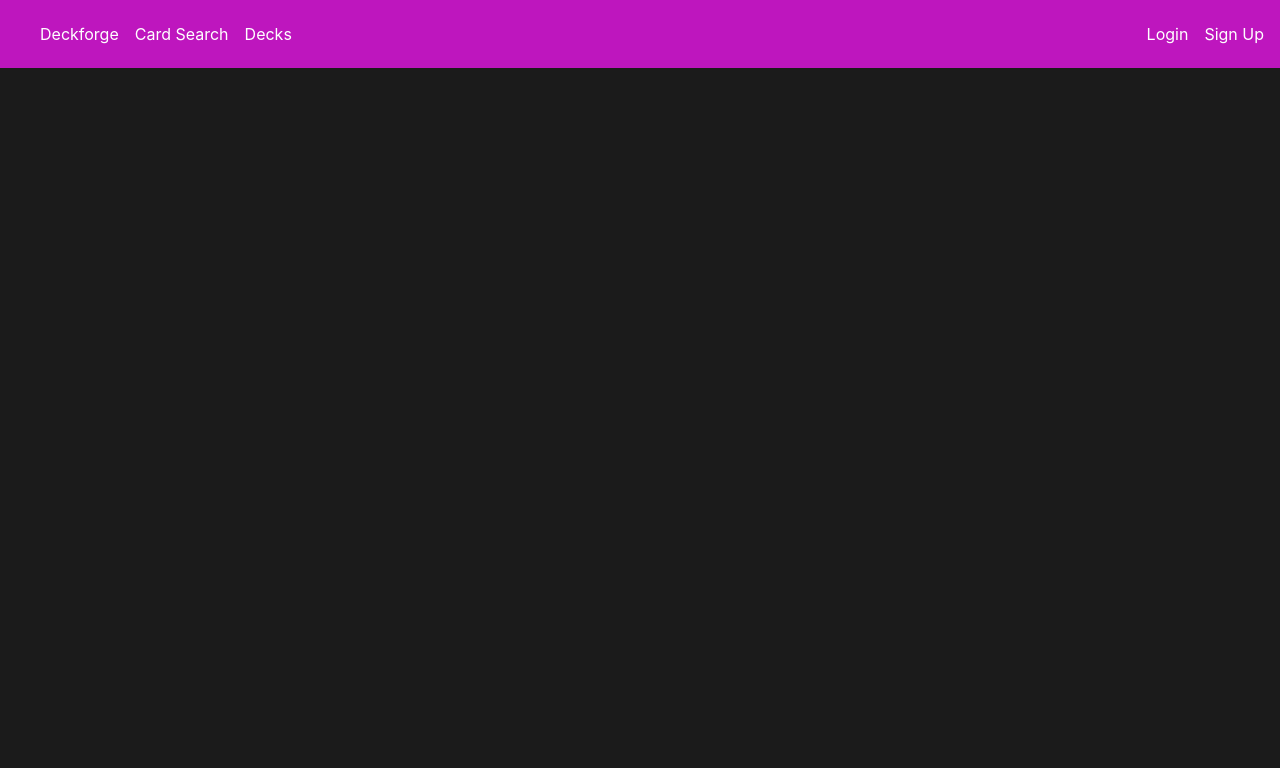
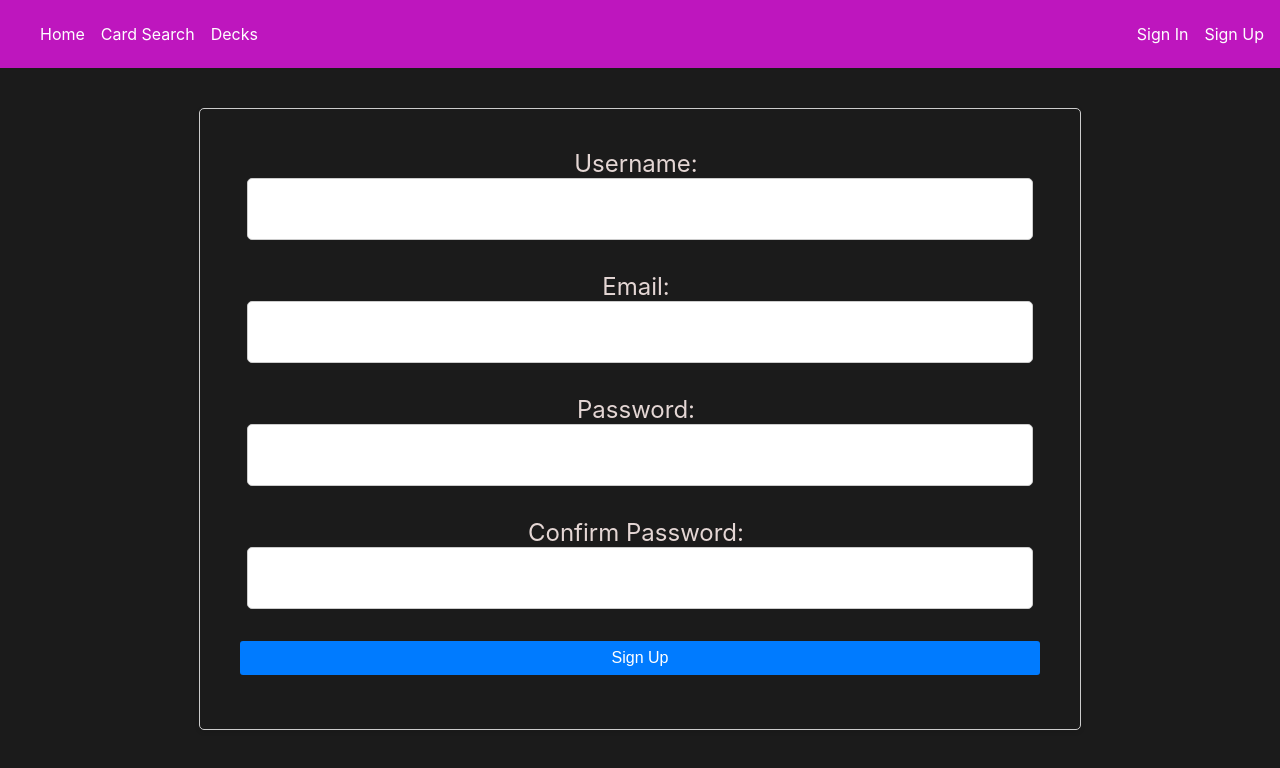
Before and after one commit to PapineauA/MTG_Deck_Builder, a React (Create React App) app in the folder frontend/: page /signup in a window 1280 px wide. Shown: the top 768 px of the page. Built offline with nearby package versions, Linux system fonts and the light colour scheme.

Commit message:
Uploading sign up component.

```diff
--- a/frontend/src/App.js
+++ b/frontend/src/App.js
@@ -3,6 +3,8 @@ import Header from "./components/header";
 import CardSearch from "./components/cardsearch";
 import Decks from "./components/decks";
 import Home from "./components/home";
+import SignIn from "./components/signin";
+import SignUp from "./components/signup";
 import { BrowserRouter as Router, Routes, Route, Link } from "react-router-dom";
 
 function App() {
@@ -14,6 +16,8 @@ function App() {
           <Route exact path="/" Component={Home} />
           <Route path="/cardsearch" Component={CardSearch} />
           <Route path="/decks" Component={Decks} />
+          <Route path="/signin" Component={SignIn} />
+          <Route path="signup" Component={SignUp} />
         </Routes>
       </div>
     </Router>
--- a/frontend/src/components/deckinfo.jsx
+++ b/frontend/src/components/deckinfo.jsx
@@ -1 +1 @@
-import React from 'react'
+import React from "react";
--- a/frontend/src/components/header.jsx
+++ b/frontend/src/components/header.jsx
@@ -1,5 +1,5 @@
-import React from 'react';
-import { Link } from "react-router-dom"
+import React from "react";
+import { Link } from "react-router-dom";
 
 function Header() {
   return (
@@ -8,23 +8,33 @@ function Header() {
         <div className="navbar-left">
           <nav className="left-nav">
             <ul>
-                            <li><Link to="/">Deckforge</Link></li>
-                            <li><Link to="/cardsearch">Card Search</Link></li>
-                            <li><Link to="/decks">Decks</Link></li>
+              <li>
+                <Link to="/">Home</Link>
+              </li>
+              <li>
+                <Link to="/cardsearch">Card Search</Link>
+              </li>
+              <li>
+                <Link to="/decks">Decks</Link>
+              </li>
             </ul>
           </nav>
         </div>
-                <div className = "navbar-right">
-                    <nav className = "right-nav">
+        <div className="navbar-right">
+          <nav className="right-nav">
             <ul>
-                            <li><Link to="/login">Login</Link></li>
-                            <li><Link to="/signup">Sign Up</Link></li>
+              <li>
+                <Link to="/signin">Sign In</Link>
+              </li>
+              <li>
+                <Link to="/signup">Sign Up</Link>
+              </li>
             </ul>
           </nav>
         </div>
       </nav>
     </header>
-    )
+  );
 }
 
 export default Header;
--- /dev/null
+++ b/frontend/src/components/signin.jsx
@@ -0,0 +1,12 @@
+import React from "react";
+
+function SignIn() {
+  return (
+    <div>
+      <h1>Sign In</h1>
+      <p>This is the sign in component.</p>
+    </div>
+  );
+}
+
+export default SignIn;
--- /dev/null
+++ b/frontend/src/components/signup.css
@@ -0,0 +1,45 @@
+form {
+    display: flex;
+    flex-direction: column;
+    max-width: 800px;
+    height: 540px;
+    margin: 40px auto 0;
+    padding: 40px;
+    border: 1px solid #ccc;
+    border-radius: 5px;
+    box-shadow: 0px 2px 5px rgba(0, 0, 0, 0.1);
+    background-color: rgb(27,27,27);
+}
+
+label {
+    margin-bottom: 1rem;
+    color: #e4d6d4;
+    font-size: 1.5rem;
+    width: 100%;
+    margin-right: 0.5rem;
+    text-align: right;
+}
+
+input {
+    padding: 1rem;
+    font-size: 1.5rem;
+    border-radius: 5px;
+    border: 1px solid #ccc;
+    margin-bottom: 2rem;
+    width: 94%;
+}
+
+button {
+    padding: 0.5rem;
+    font-size: 1rem;
+    border-radius: 3px;
+    background-color: #007bff;
+    color: #fff;
+    border: none;
+    cursor: pointer;
+    transition: all 0.3s ease;
+}
+
+button:hover {
+    background-color: #0062cc;
+}
--- a/frontend/src/components/signup.jsx
+++ b/frontend/src/components/signup.jsx
@@ -0,0 +1,69 @@
+import React, { useState } from "react";
+import "./signup.css";
+
+const SignUp = () => {
+  const [formData, setFormData] = useState({
+    username: "",
+    email: "",
+    password: "",
+    confirmPassword: "",
+  });
+
+  const handleSubmit = (event) => {
+    event.preventDefault();
+    console.log(formData);
+  };
+
+  const handleChange = (event) => {
+    const { name, value } = event.target;
+    setFormData((prevState) => ({ ...prevState, [name]: value }));
+  };
+
+  return (
+    <form onSubmit={handleSubmit}>
+      <div>
+        <label htmlFor="username">Username: </label>
+        <input
+          type="text"
+          id="username"
+          name="username"
+          value={formData.username}
+          onChange={handleChange}
+        />
+      </div>
+      <div>
+        <label htmlFor="email">Email: </label>
+        <input
+          type="email"
+          id="email"
+          name="email"
+          value={formData.email}
+          onChange={handleChange}
+        />
+      </div>
+      <div>
+        <label htmlFor="password">Password: </label>
+        <input
+          type="password"
+          id="password"
+          name="password"
+          value={formData.password}
+          onChange={handleChange}
+        />
+      </div>
+      <div>
+        <label htmlFor="confirmPassword">Confirm Password: </label>
+        <input
+          type="password"
+          id="confirmPassword"
+          name="confirmPassword"
+          value={formData.confirmPassword}
+          onChange={handleChange}
+        />
+      </div>
+      <button type="submit">Sign Up</button>
+    </form>
+  );
+};
+
+export default SignUp;
```
Also changed, not shown: frontend/src/components/login.jsx (deleted), 1 other file (tests, documents, lock files or other folders). Lines whose indentation alone changed are shown as unchanged.
